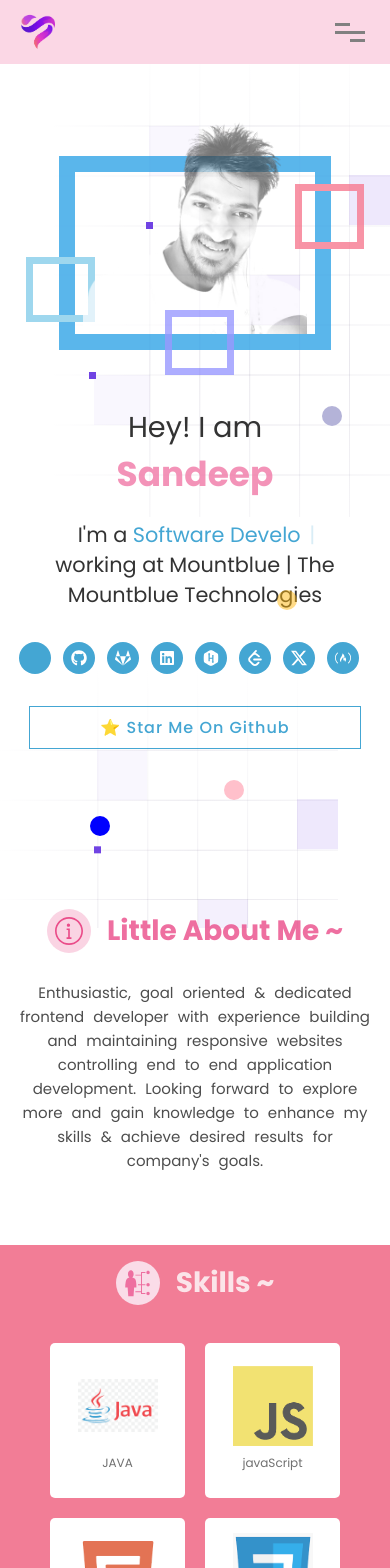
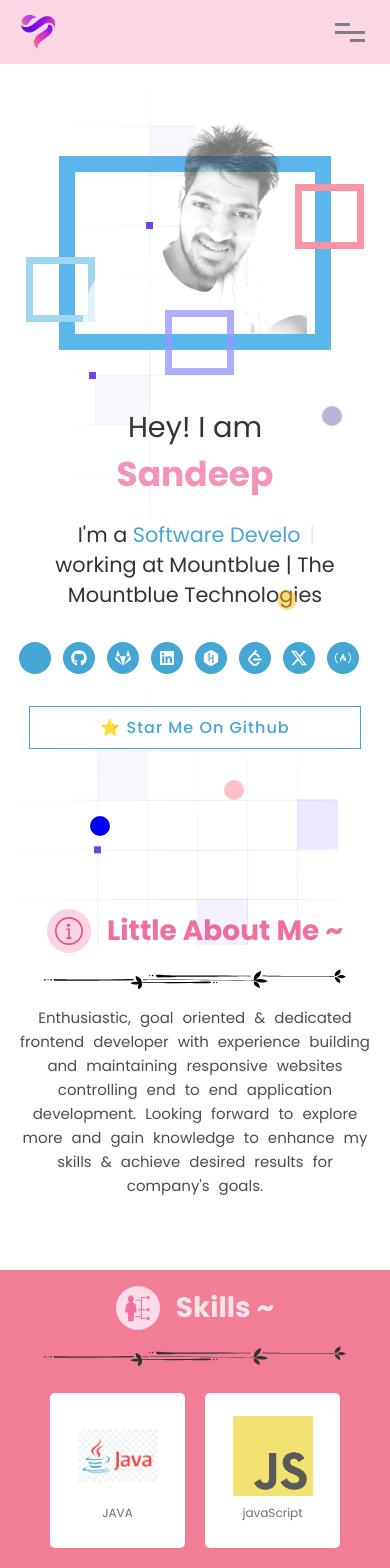
Before and after one commit to sandeep8854/sandeep, a React (Vite) app: page / in a window 390 px wide. Shown: the top 1568 px of the page. Built offline with nearby package versions, Linux system fonts and the light colour scheme; some icons are missing.

Commit message:
added svg file and reducing margin bottom

```diff
--- a/src/components/About/About.jsx
+++ b/src/components/About/About.jsx
@@ -1,5 +1,6 @@
 import { TfiInfoAlt } from "react-icons/tfi";
 import "./about.css";
+import Leaf from "../Leaf/Leaf.jsx";
 
 const About = () => {
   return (
@@ -10,6 +11,7 @@ const About = () => {
         </span>
         <h1 className="section-title about-title">Little About Me ~</h1>
       </div>
+      <Leaf />
 
       <div className="page-container">
         <p className="about-content">
--- a/src/components/About/about.css
+++ b/src/components/About/about.css
@@ -38,7 +38,7 @@
   align-items: center;
   justify-content: center;
   gap: 2rem;
-  margin-bottom: 3.5rem;
+  margin-bottom: 2rem;
 }
 .iconReact {
   display: flex;
--- a/src/components/Contact/Contact.jsx
+++ b/src/components/Contact/Contact.jsx
@@ -6,6 +6,7 @@ import { LuContact } from "react-icons/lu";
 import ConstactImg from "../../../public/contact.png";
 import Button from "../Button/Button";
 import ButtonSubmit from "../Button/ButtonSubmit";
+import Leaf from "../Leaf/Leaf.jsx";
 
 const float = keyframes`
 from{
@@ -39,7 +40,7 @@ const Headingcont = styled.div`
   align-items: center;
   justify-content: center;
   gap: 2rem;
-  margin-bottom: 3.5rem;
+  margin-bottom: 2rem;
 `;
 const SpanContact = styled.span`
   display: flex;
@@ -338,6 +339,7 @@ const Contact = () => {
         </SpanContact>
         <Heading1>Contact Us ~</Heading1>
       </Headingcont>
+      <Leaf />
       <LeftRightwrapper>
         <Left>
           <AnimateDiv>
--- a/src/components/Education/Education.jsx
+++ b/src/components/Education/Education.jsx
@@ -1,5 +1,6 @@
 import "./education.css";
 import { BsFillMortarboardFill } from "react-icons/bs";
+import Leaf from "../Leaf/Leaf.jsx";
 
 const Education = () => {
   const qualification = [
@@ -33,6 +34,7 @@ const Education = () => {
         </span>
         <h1 className="edu-title">Education ~</h1>
       </div>
+      <Leaf />
 
       {qualification.map((ele, index) => {
         return (
--- a/src/components/Education/education.css
+++ b/src/components/Education/education.css
@@ -16,7 +16,7 @@
   position: absolute;
   background-image: url(../../../public/hero-pattern-mweb.svg);
   top: 2.6rem;
-  right: -88px;
+  right: 0px;
   width: 50%;
   height: 100%;
   background-repeat: no-repeat;
@@ -37,7 +37,7 @@
   align-items: center;
   justify-content: center;
   gap: 2rem;
-  margin-bottom: 3.5rem;
+  margin-bottom: 2rem;
 }
 .iconreactEd {
   display: flex;
--- a/src/components/Experience/Experience.jsx
+++ b/src/components/Experience/Experience.jsx
@@ -1,5 +1,6 @@
 import "./experience.css";
 import Exp from "../../../public/experience.png";
+import Leaf from "../Leaf/Leaf.jsx";
 
 const Experience = () => {
   const experienceData = [
@@ -60,6 +61,7 @@ const Experience = () => {
           My Work Experience ~
         </h1>
       </div>
+      <Leaf />
       {experienceData.map((ele, index) => {
         return (
           <>
--- a/src/components/Experience/experience.css
+++ b/src/components/Experience/experience.css
@@ -18,7 +18,7 @@
   position: absolute;
   background-image: url(../../../public/hero-pattern-mweb.svg);
   top: 16.6rem;
-  right: -88px;
+  right: 0px;
   width: 50%;
   height: 100%;
   background-repeat: no-repeat;
@@ -36,7 +36,7 @@
   align-items: center;
   justify-content: center;
   gap: 2rem;
-  margin-bottom: 3.5rem;
+  margin-bottom: 2rem;
 }
 .iconReactE {
   display: flex;
--- a/src/components/Hero/hero.css
+++ b/src/components/Hero/hero.css
@@ -30,10 +30,18 @@
   right: 0;
   width: 50rem;
   height: 60rem;
+  z-index: -1000;
 }
 @media only screen and (max-width: 500px) {
   .profile-section-content::after {
     display: none;
+  }
+  .profile-section-content::before {
+    display: flex;
+    align-items: center;
+    justify-content: center;
+    width: 50%;
+    z-index: -1000;
   }
 }
 .profile-image-wrapper {
--- a/src/components/Pricing/pricing.jsx
+++ b/src/components/Pricing/pricing.jsx
@@ -5,6 +5,7 @@ import SimpleValue from "../Button/SimpleValue";
 import MediumValue from "../Button/MediumValue";
 import BestValue from "../Button/BestValue";
 import { MdOutlineCurrencyRupee } from "react-icons/md";
+import Leaf from "../Leaf/Leaf.jsx";
 
 const float = keyframes`
 from{
@@ -28,7 +29,7 @@ const Headingcont = styled.div`
   align-items: center;
   justify-content: center;
   gap: 2rem;
-  margin-bottom: 3.5rem;
+  margin-bottom: 2rem;
 `;
 const SpanIcon = styled.span`
   display: flex;
@@ -260,6 +261,7 @@ const Pricing = () => {
         </SpanIcon>
         <Heading1>Pricing Available ~</Heading1>
       </Headingcont>
+      <Leaf />
       <ImageContainer>
         <ImageSection>
           <Image src={Project} alt="Image not found" />
--- a/src/components/Projects/Project.jsx
+++ b/src/components/Projects/Project.jsx
@@ -2,6 +2,7 @@ import GithubButton from "../Button/GithubButton";
 import LinkButton from "../Button/LinkButton";
 import "./project.css";
 import { GoProjectSymlink } from "react-icons/go";
+import Leaf from "../Leaf/Leaf.jsx";
 
 const Project = () => {
   const projectData = [
@@ -70,6 +71,7 @@ const Project = () => {
           </span>
           <h1 className="headingProj">Projects ~</h1>
         </div>
+        <Leaf />
         <div className="project-wrapper">
           {projectData.map((ele, index) => {
             return (
--- a/src/components/Projects/project.css
+++ b/src/components/Projects/project.css
@@ -7,7 +7,7 @@
   align-items: center;
   justify-content: center;
   gap: 2rem;
-  margin-bottom: 3.5rem;
+  margin-bottom: 2rem;
 }
 
 .iconReactP {
--- a/src/components/Skill/Skill.jsx
+++ b/src/components/Skill/Skill.jsx
@@ -13,6 +13,7 @@ import Dsa from "../../../public/dsa.jpg";
 import Saas from "../../../public/saas.png";
 import Jdbc from "../../../public/jdbc.jpeg";
 import { GiSkills } from "react-icons/gi";
+import Leaf from "../Leaf/Leaf.jsx";
 
 const tech = [
   Java,
@@ -105,6 +106,7 @@ const Skill = () => {
         </span>
         <h1 className="section-title temp">Skills ~</h1>
       </div>
+      <Leaf />
       <div className="skills-item-wrapper">
         {skills.map((ele, index) => {
           return (
```
